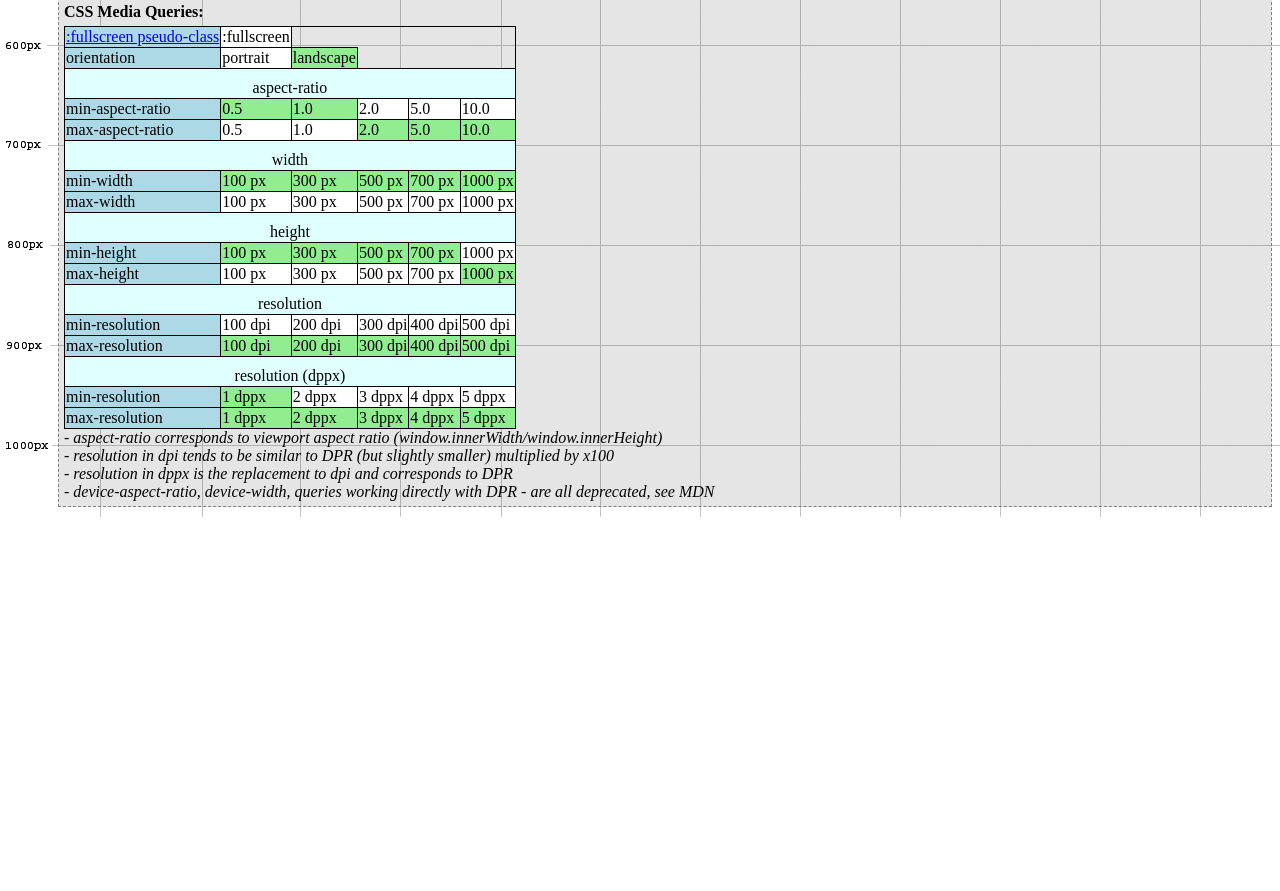
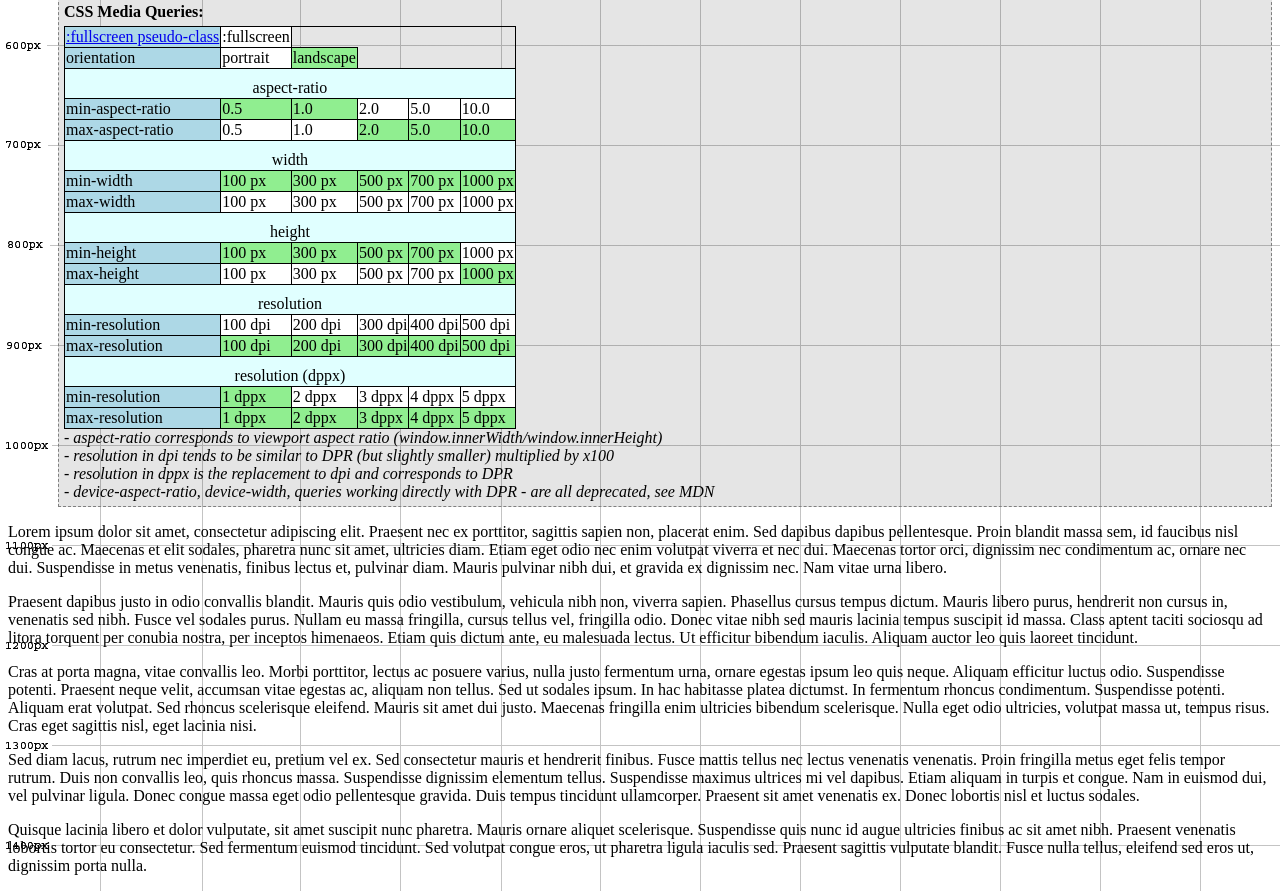
Before and after one commit to device-hackers/browser-ui-state, a website built with webpack: page docs/index.html in a window 1280 px wide. Shown: the part 555-1446 px from the top of the page. Before the commit the page ends 1072 px from the top, so only its background shows below. Built offline with nearby package versions, Linux system fonts and the light colour scheme; what fscreen would draw is missing.

Commit message:
Added lorem ipsum to index as on some devices no more body space to scroll to

```diff
--- a/docs/index.html
+++ b/docs/index.html
@@ -184,5 +184,15 @@
             <i> - device-aspect-ratio, device-width, queries working directly with DPR - are all deprecated, see MDN</i><br>
         </div>
     </div>
+
+    <p>Lorem ipsum dolor sit amet, consectetur adipiscing elit. Praesent nec ex porttitor, sagittis sapien non, placerat enim. Sed dapibus dapibus pellentesque. Proin blandit massa sem, id faucibus nisl congue ac. Maecenas et elit sodales, pharetra nunc sit amet, ultricies diam. Etiam eget odio nec enim volutpat viverra et nec dui. Maecenas tortor orci, dignissim nec condimentum ac, ornare nec dui. Suspendisse in metus venenatis, finibus lectus et, pulvinar diam. Mauris pulvinar nibh dui, et gravida ex dignissim nec. Nam vitae urna libero.</p>
+
+    <p>Praesent dapibus justo in odio convallis blandit. Mauris quis odio vestibulum, vehicula nibh non, viverra sapien. Phasellus cursus tempus dictum. Mauris libero purus, hendrerit non cursus in, venenatis sed nibh. Fusce vel sodales purus. Nullam eu massa fringilla, cursus tellus vel, fringilla odio. Donec vitae nibh sed mauris lacinia tempus suscipit id massa. Class aptent taciti sociosqu ad litora torquent per conubia nostra, per inceptos himenaeos. Etiam quis dictum ante, eu malesuada lectus. Ut efficitur bibendum iaculis. Aliquam auctor leo quis laoreet tincidunt.</p>
+
+    <p>Cras at porta magna, vitae convallis leo. Morbi porttitor, lectus ac posuere varius, nulla justo fermentum urna, ornare egestas ipsum leo quis neque. Aliquam efficitur luctus odio. Suspendisse potenti. Praesent neque velit, accumsan vitae egestas ac, aliquam non tellus. Sed ut sodales ipsum. In hac habitasse platea dictumst. In fermentum rhoncus condimentum. Suspendisse potenti. Aliquam erat volutpat. Sed rhoncus scelerisque eleifend. Mauris sit amet dui justo. Maecenas fringilla enim ultricies bibendum scelerisque. Nulla eget odio ultricies, volutpat massa ut, tempus risus. Cras eget sagittis nisl, eget lacinia nisi.</p>
+
+    <p>Sed diam lacus, rutrum nec imperdiet eu, pretium vel ex. Sed consectetur mauris et hendrerit finibus. Fusce mattis tellus nec lectus venenatis venenatis. Proin fringilla metus eget felis tempor rutrum. Duis non convallis leo, quis rhoncus massa. Suspendisse dignissim elementum tellus. Suspendisse maximus ultrices mi vel dapibus. Etiam aliquam in turpis et congue. Nam in euismod dui, vel pulvinar ligula. Donec congue massa eget odio pellentesque gravida. Duis tempus tincidunt ullamcorper. Praesent sit amet venenatis ex. Donec lobortis nisl et luctus sodales.</p>
+
+    <p>Quisque lacinia libero et dolor vulputate, sit amet suscipit nunc pharetra. Mauris ornare aliquet scelerisque. Suspendisse quis nunc id augue ultricies finibus ac sit amet nibh. Praesent venenatis lobortis tortor eu consectetur. Sed fermentum euismod tincidunt. Sed volutpat congue eros, ut pharetra ligula iaculis sed. Praesent sagittis vulputate blandit. Fusce nulla tellus, eleifend sed eros ut, dignissim porta nulla.</p>
 </body>
 </html>
```
Also changed, not shown: index.html (+10 -0 lines).
